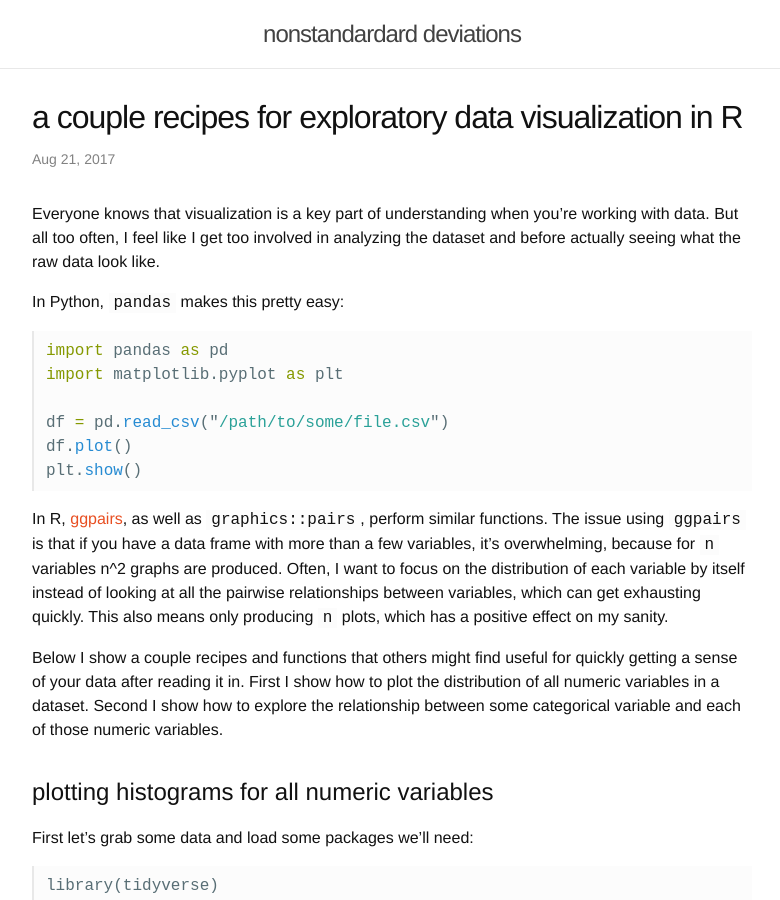
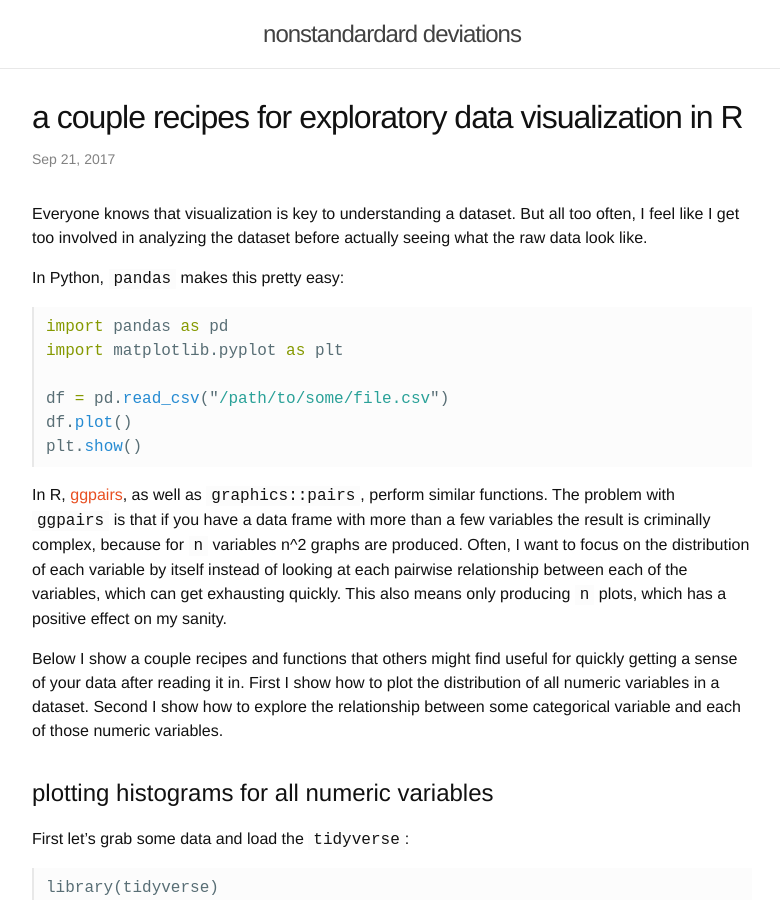
Before and after one commit to lukereding/nonstandard_deviations, a Jekyll site: the page built from _posts/2017-09-21-explor_vis.md, in a window 1280 px wide and 900 px high. Shown: the whole window, without its empty margins (248-1028 px from the left). Built offline with Jekyll 4.4.1, drawn with Linux system fonts in a browser that asks for light colours; some of the changed text lies outside the part shown.

Commit message:
replace post

````diff
--- a/_posts/2017-08-21-explor_vis.md
+++ b/_posts/2017-09-21-explor_vis.md
@@ -1,11 +1,11 @@
 ---
 layout: post
 title:  a couple recipes for exploratory data visualization in R
-date:   2017-08-21
+date:   2017-09-21
 
 ---
 
-Everyone knows that visualization is a key part of understanding when you're working with data. But all too often, I feel like I get too involved in analyzing the dataset and before actually seeing what the raw data look like.
+Everyone knows that visualization is key to understanding a dataset. But all too often, I feel like I get too involved in analyzing the dataset before actually seeing what the raw data look like.
 
 In Python, `pandas` makes this pretty easy:
 
@@ -22,7 +22,7 @@ plt.show()
 
 
 
-In R, [ggpairs](ggobi.github.io/ggally/), as well as `graphics::pairs`, perform similar functions. The issue using `ggpairs` is that if you have a data frame with more than a few variables, it's overwhelming, because for `n` variables n^2 graphs are produced. Often, I want to focus on the distribution of each variable by itself instead of looking at all the pairwise relationships between variables, which can get exhausting quickly. This also means only producing `n` plots, which has a positive effect on my sanity.
+In R, [ggpairs](ggobi.github.io/ggally/), as well as `graphics::pairs`, perform similar functions. The problem with `ggpairs` is that if you have a data frame with more than a few variables the result is criminally complex, because for `n` variables n^2 graphs are produced. Often, I want to focus on the distribution of each variable by itself instead of looking at each pairwise relationship between each of the variables, which can get exhausting quickly. This also means only producing `n` plots, which has a positive effect on my sanity.
 
 Below I show a couple recipes and functions that others might find useful for quickly getting a sense of your data after reading it in. First I show how to plot the distribution of all numeric variables in a dataset. Second I show how to explore the relationship between some categorical variable and each of those numeric variables.
 
@@ -30,7 +30,7 @@ Below I show a couple recipes and functions that others might find useful for qu
 
 ### plotting histograms for all numeric variables
 
-First let's grab some data and load some packages we'll need:
+First let's grab some data and load the `tidyverse`:
 
 ```R
 library(tidyverse)
@@ -76,7 +76,7 @@ plot_histograms(df)
 
 ![]({{site.baseurl}}/images/post8/1.jpg)
 
-This selects only the numeric columns from the data frame, puts the data into [tidy](http://vita.had.co.nz/papers/tidy-data.html) format, then uses `facet_wrap(~variable)` to produce a different plot for each variable. (If the variables are on very different scales, it might make sense to use `facet_wrap(~variable, scales = "free_x")`). You could obviously make this function a lot fancier and more flexible, but it produces a plot that's pretty informative as is.
+This selects only the numeric columns from the data frame, puts the data into [tidy](http://vita.had.co.nz/papers/tidy-data.html) format, then uses `facet_wrap(~variable)` to produce a different plot for each variable. (If the variables are on very different scales, it might make sense to use `facet_wrap(~variable, scales = "free_x")`). You could obviously make this function a lot fancier and more flexible, but it produces a plot that's informative without being overwhelming as is.
 
 We could use the same logic to just look at counts of the categorical variables:
 
@@ -94,11 +94,11 @@ plot_counts(df)
 
 ![]({{site.baseurl}}/images/post8/2.jpg)
 
-### plot the relationship between a categorical variable and all the numeric variables
+### plot the relationship between a categorical variable and each numeric variable
 
-To take it one step further, we're probably interested in getting a first-pass look at the relationship between the numeric variables and each of the categorical variables. Again, `ggpairs` does this already, but depending on the number of variables, it throws in a lot of extra information that can be criminally complex for a human mind to process.
+To take it one step further, we're probably interested in getting a first-pass look at the relationship between the numeric variables and each of the categorical variables. Again, `ggpairs` does this already, but depending on the number of variables, it throws in a lot of extra information that can be difficult for a human brain to process.
 
-Below I define `plot_cat_relationship()`, which is similar to `plot_histograms()`; instead of producing a histogram for each numeric variable, however, it produces a box plot of the relationship between each numeric variable and one categorical variable. This keeps things simple enough for my head to process things.
+Below I define `plot_cat_relationship()`, which is similar to `plot_histograms()`; instead of producing a histogram for each numeric variable, however, it produces a boxplot of the relationship between each numeric variable and one categorical variable. This keeps things simple enough for my head to process things.
 
 The implementation gave me a chance to learn more about [tidyeval](http://dplyr.tidyverse.org/articles/programming.html) and quosures, because the function relies on `tidyverse` packages like `dplyr` that use tidyeval. Interested readers should read the article linked above, which does a really nice job of explaining tidyeval.
 
````
Also changed, not shown: other parts of _posts/2017-09-21-explor_vis.md (+1 -1 lines).
